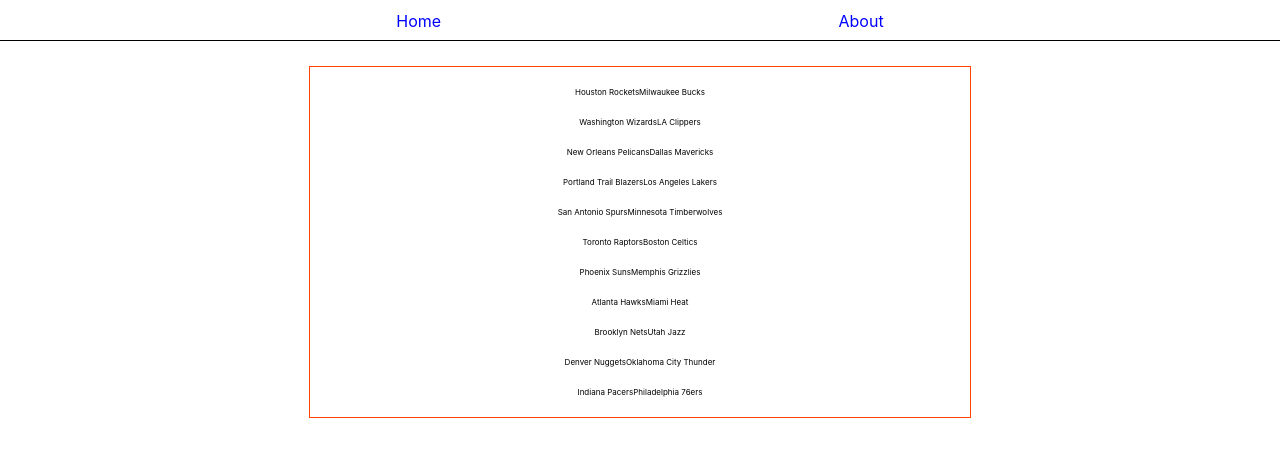
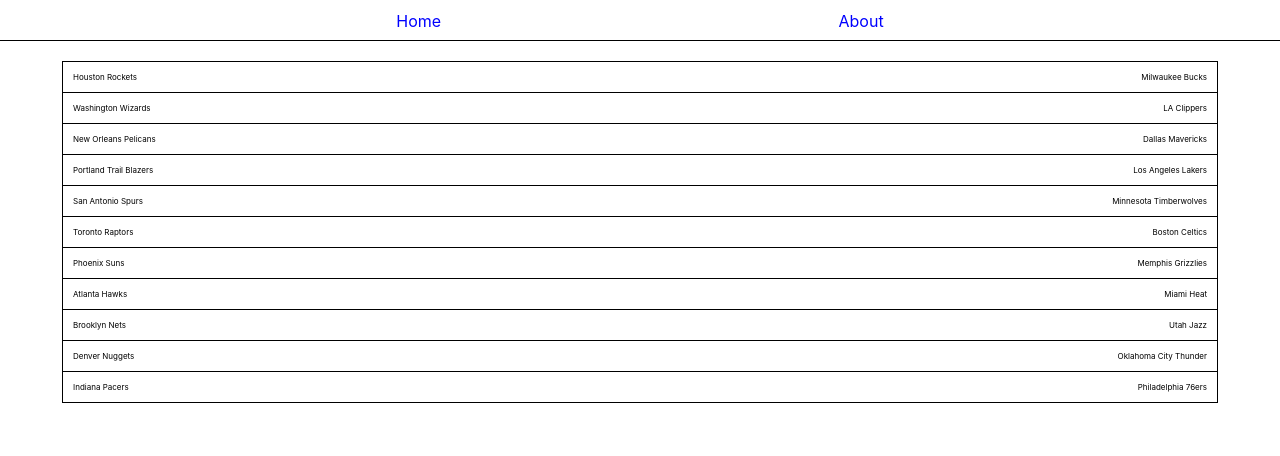
Before and after one commit to AllanPedin/Allan-AdamCapstone, a React (Create React App) app in the folder FrontEnd/bnann/: page / in a window 1280 px wide. Shown: the top 456 px of the page. Built offline with nearby package versions, Linux system fonts and the light colour scheme.

Commit message:
flexible design and conditional last game styling

```diff
--- a/FrontEnd/bnann/src/Routes/Home.css
+++ b/FrontEnd/bnann/src/Routes/Home.css
@@ -4,18 +4,21 @@
     flex-direction: column;
 
     margin: auto;
-    margin-top: 25px;
-    width: 50%;
-    border: 1px solid orangered;
+    margin-top: 10px;
     padding: 10px;
     padding-top: 10px;
 }
 .game{
     margin: auto;
     display: flex;
-    justify-content: space-evenly;
-
+    justify-content: space-between;
+    border: 1px solid black;
+    border-bottom: 0px;
     padding: 10px;
+    width: 90%;
+}
+.game.last{
+    border-bottom: 1px solid black;
 }
 .teamLeft{
     font-size: 50%;
--- a/FrontEnd/bnann/src/Routes/Home.js
+++ b/FrontEnd/bnann/src/Routes/Home.js
@@ -61,11 +61,12 @@
     return <div className='gameList'>
         {
             games.map((game, index)=>{
-                return  (
-                <div className='game'>
-                    <div className='teamLeft'>{game.teamNameLeft}</div>
-                    <div className='teamRight'>{game.teamNameRight}</div>
-                </div>)
+                return (
+                    <div className={index!==games.length-1 ? "game" : "game last"}>
+                        <div className='teamLeft'>{game.teamNameLeft}</div>
+                        <div className='teamRight'>{game.teamNameRight}</div>
+                    </div>
+                )
             })
         }
     </div>;
```
